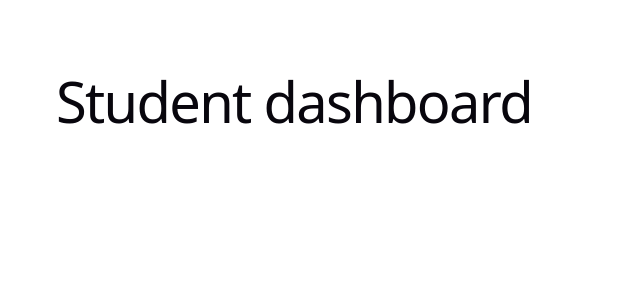
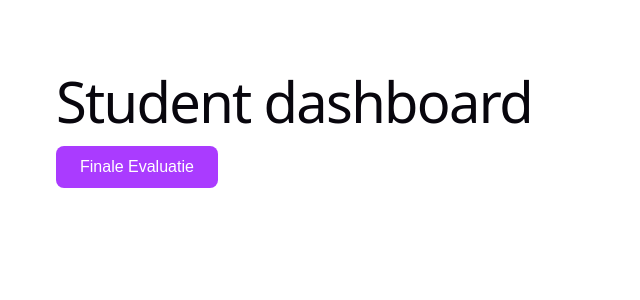
Before and after one commit to Programming-Project-stage-applicatie/stage-app, a React app in the folder frontend/: page /dashboard/student in a window 1280 px wide. Shown: the top 300 px of the page, without its empty margins (0-640 px from the left). Built offline with nearby package versions, Linux system fonts and the light colour scheme; the HTML template or start-up script is replaced by a standard one.

Commit message:
nu kunnen we van dashbord student naar finale evaluatie student

```diff
--- a/frontend/src/App.jsx
+++ b/frontend/src/App.jsx
@@ -1,42 +1,27 @@
 import { BrowserRouter, Routes, Route, Navigate } from "react-router-dom";
-
 import Login from "./components/Login";
-
-
 import StudentDashboard from "./pages/StudentDashboard";
 import TeacherDashboard from "./pages/TeacherDashboard";
 import MentorDashboard from "./pages/MentorDashboard";
 import InternshipCommitteeDashboard from "./pages/InternshipCommitteeDashboard";
 import AdminDashboard from "./pages/AdminDashboard";
+import FinaleEvaluatie from "./pages/FinaleEvaluatie";
 
 function App() {
   return (
     <BrowserRouter>
       <Routes>
-
         <Route path="/" element={<Navigate to="/login" />} />
-
-
         <Route path="/login" element={<Login />} />
-
-
-
-
-
         <Route path="/dashboard/student" element={<StudentDashboard />} />
         <Route path="/dashboard/teacher" element={<TeacherDashboard />} />
         <Route path="/dashboard/mentor" element={<MentorDashboard />} />
-        <Route
-          path="/dashboard/internship-committee"
-          element={<InternshipCommitteeDashboard />}
-        />
+        <Route path="/dashboard/internship-committee" element={<InternshipCommitteeDashboard />} />
         <Route path="/dashboard/admin" element={<AdminDashboard />} />
-
-
+        <Route path="/finale-evaluatie" element={<FinaleEvaluatie />} />
         <Route path="*" element={<Navigate to="/login" />} />
       </Routes>
     </BrowserRouter>
   );
 }
-
 export default App;
--- a/frontend/src/pages/StudentDashboard.jsx
+++ b/frontend/src/pages/StudentDashboard.jsx
@@ -1,8 +1,25 @@
 import { t } from "../i18n/translations";
+import { useNavigate } from "react-router-dom";
+
 export default function StudentDashboard() {
+  const navigate = useNavigate();
   return (
     <div className="dashboard-page">
       <h1>{t("dashboards.student")}</h1>
+      <button
+        onClick={() => navigate("/finale-evaluatie")}
+        style={{
+          padding: "12px 24px",
+          background: "#aa3bff",
+          color: "white",
+          border: "none",
+          borderRadius: "8px",
+          fontSize: "16px",
+          cursor: "pointer"
+        }}
+      >
+        Finale Evaluatie
+      </button>
     </div>
   );
 }
```
